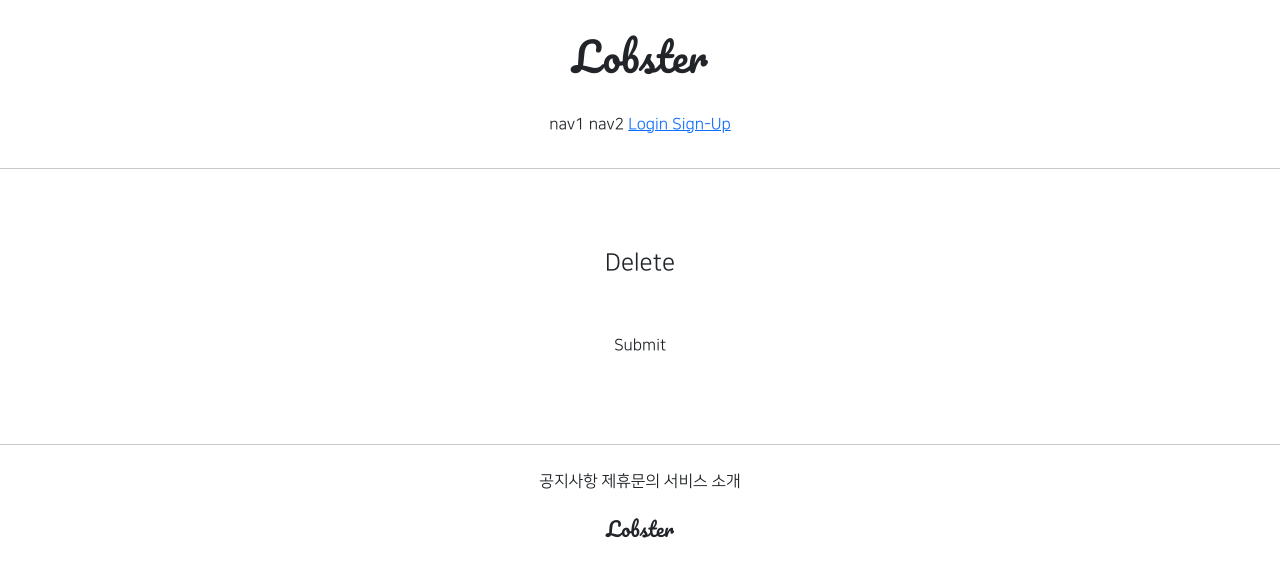
After one commit to innamtt/gis_practice, a Django app: page /accounts/delete/1 in a window 1280 px wide. The commit adds this page. Shown: the top 577 px of the page. Run offline with Django 3.2, Linux system fonts and the light colour scheme; tables that the repository leaves empty hold one stand-in row (values such as "Sample post"); parts of the project's set-up code (start-up, migrations or seed data) failed here and were passed over; some libraries are stand-ins or nearby versions.

Commit message:
2021-07-19 2nd Commit

```diff
--- /dev/null
+++ b/accountapp/templates/accountapp/delete.html
@@ -0,0 +1,21 @@
+{% extends 'base.html' %}
+
+{% block content %}
+
+    <div class="text-center mw-500 m-auto">
+        <div class = "m-5">
+            <h4>
+                Delete
+            </h4>
+        </div>
+        <div>
+            <form action="{% url 'accountapp:delete' pk=target_user.pk %}" method="post">
+                {% csrf_token %}
+                <div class="m-5">
+                    <input type="submit" class="btn btn-red rounded-pill px-5">
+                </div>
+            </form>
+        </div>
+    </div>
+
+{% endblock %}
--- a/accountapp/templates/accountapp/detail.html
+++ b/accountapp/templates/accountapp/detail.html
@@ -16,6 +16,11 @@
                 Update Info
             </a>
         </div>
+        <div>
+            <a href="{% url 'accountapp:delete' pk=target_user.pk %}">
+                Delete
+            </a>
+        </div>
     </div>
 
 {% endblock %}
--- a/accountapp/urls.py
+++ b/accountapp/urls.py
@@ -1,7 +1,7 @@
 from django.contrib.auth.views import LoginView, LogoutView
 from django.urls import path
 
-from accountapp.views import hello_world, AccountCreateView, AccountDetailView, AccountUpdateView
+from accountapp.views import hello_world, AccountCreateView, AccountDetailView, AccountUpdateView, AccountDeleteView
 
 app_name = 'accountapp'
 
@@ -17,4 +17,6 @@ urlpatterns = [
     path('detail/<int:pk>', AccountDetailView.as_view(), name='detail'),
 
     path('update/<int:pk>', AccountUpdateView.as_view(), name='update'),
+
+    path('delete/<int:pk>', AccountDeleteView.as_view(), name='delete'),
 ]
--- a/accountapp/views.py
+++ b/accountapp/views.py
@@ -5,7 +5,7 @@ from django.shortcuts import render
 
 # Create your views here.
 from django.urls import reverse, reverse_lazy
-from django.views.generic import CreateView, DetailView, UpdateView
+from django.views.generic import CreateView, DetailView, UpdateView, DeleteView
 
 from accountapp.models import HelloWorld
 
@@ -46,3 +46,10 @@ class AccountUpdateView(UpdateView):
     context_object_name = 'target_user'
     success_url = reverse_lazy('accountapp:hello_world')
     template_name = 'accountapp/update.html'
+
+
+class AccountDeleteView(DeleteView):
+    model = User
+    context_object_name = 'target_user'
+    success_url = reverse_lazy('accountapp:hello_world')
+    template_name = 'accountapp/delete.html'
```
